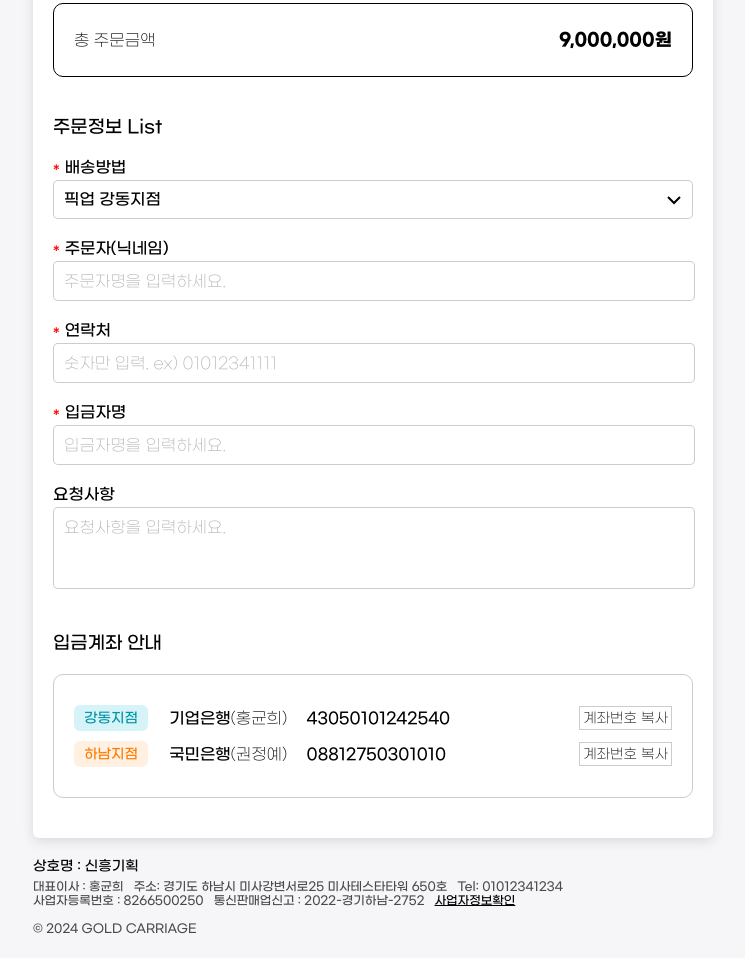
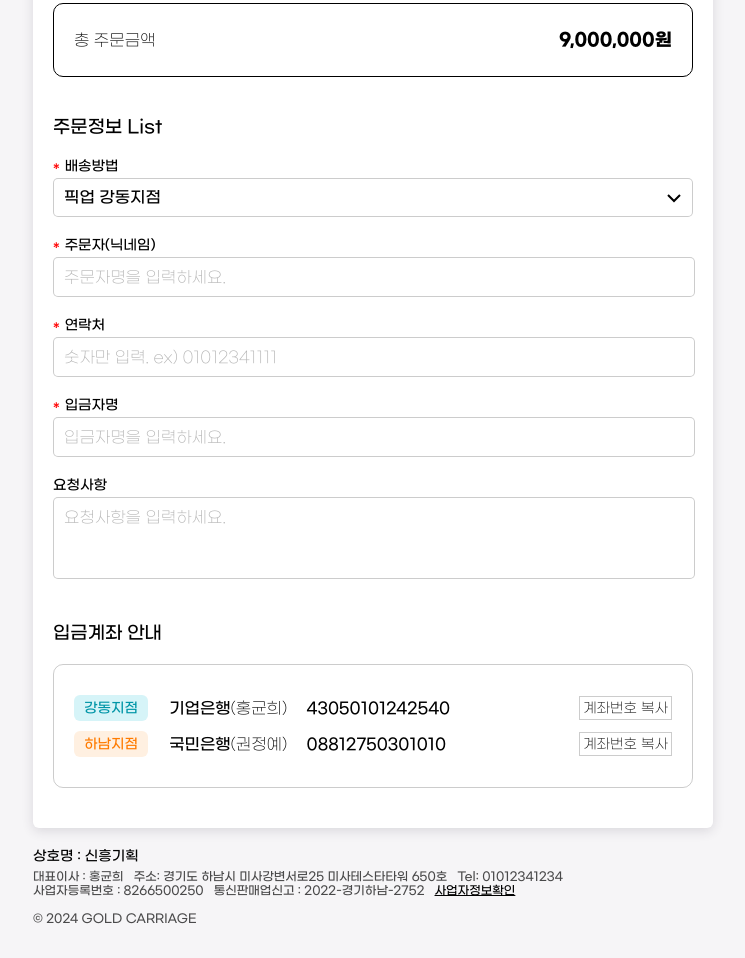
Before and after one commit to ossoni/goldcarriage, a plain HTML site: page index.html in a window 1280 px wide. Shown: the part 855-1813 px from the top of the page, without its empty margins (267-1012 px from the left). Drawn offline with nearby package versions, Linux system fonts and the light colour scheme.

Commit message:
주문정보 수정

```diff
--- a/css/style.css
+++ b/css/style.css
@@ -38,6 +38,7 @@ body, table, input, textarea, select, button, th, td, input, select, textarea, t
 	font-weight:500;
     font-size: 16px;
 }
+label {font-size: 14px;}
 h1, h2, h3, h4, h5, h6, strong {font-weight: 500;}
 body {
     position: absolute;
```
